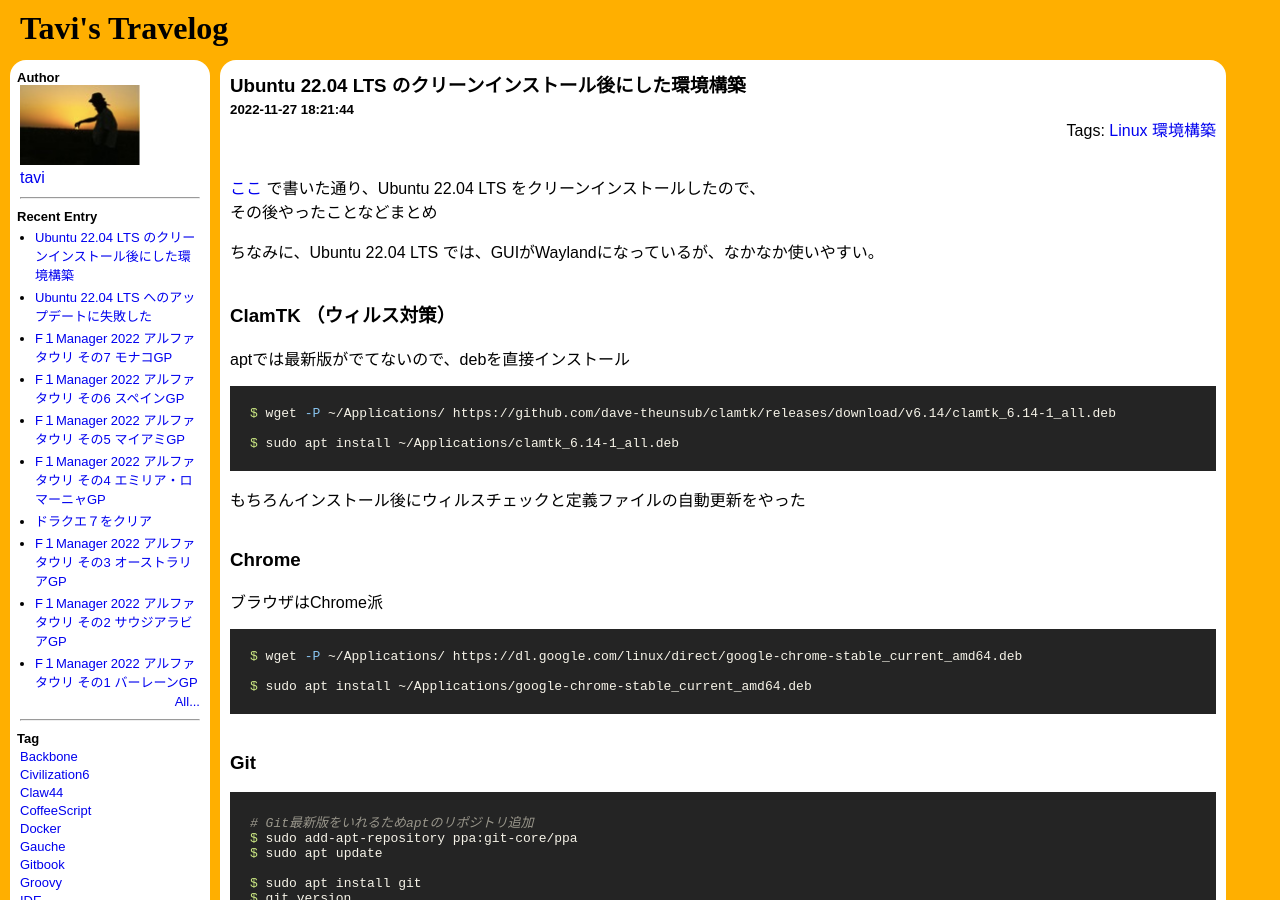
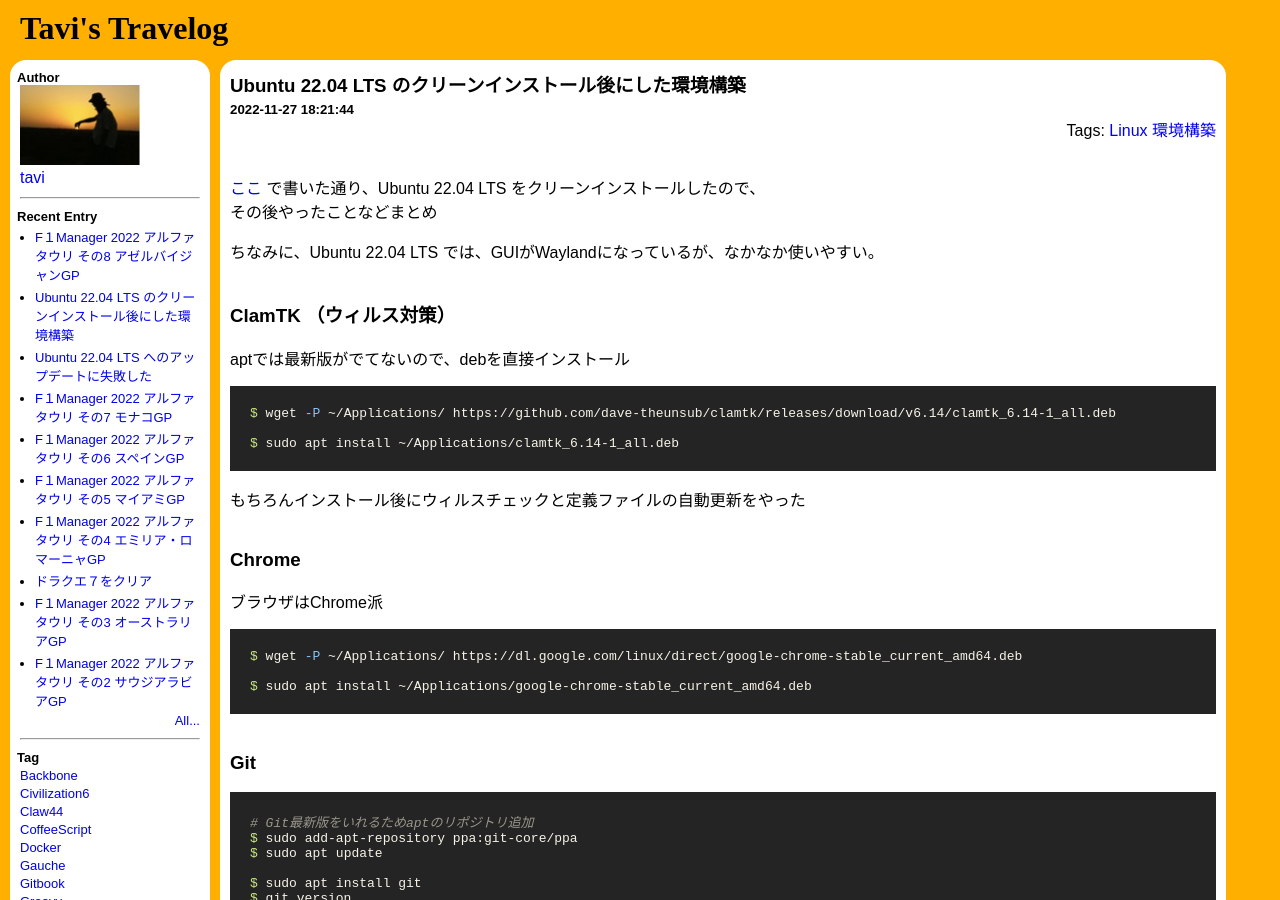
Before and after one commit to ryotakato/ryotakato.github.io, a Jekyll site: the page built from _posts/2022-11-27-made-env-after-ubuntu2204-install.md, in a window 1280 px wide and 900 px high. Built offline with Jekyll 4.4.1, drawn with Linux system fonts in a browser that asks for light colours; some of the changed lines change nothing that is shown; some of the changed text lies outside the part shown.

Commit message:
add article

````diff
--- a/_posts/2022-11-27-made-env-after-ubuntu2204-install.md
+++ b/_posts/2022-11-27-made-env-after-ubuntu2204-install.md
@@ -248,4 +248,7 @@
 # Steam
 $ sudo apt install steam
 
+# ImageMagick
+$ sudo apt install imagemagick
+
 ```
--- /dev/null
+++ b/_posts/2022-11-29-f1manager2022-alphatauri-08.md
@@ -0,0 +1,235 @@
+---
+layout: post
+title: "F１Manager 2022 アルファタウリ その8 アゼルバイジャンGP"
+tags : [ゲーム]
+date: 2022-11-29 09:07:44
+---
+
+Ubuntuアップデートなどで色々あって、最近プレイできてなかった。
+
+F1 Manager 2022の続き。
+市街地コースとして結構好きなアゼルバイジャンGP。
+
+
+目標:実際のアルファタウリの成績（ガスリー5位、角田14位）を超えること。
+
+ガスリー5位かー。かなり頑張ったね。
+これは超えることできないかも。
+
+
+
+
+
+### フリー走行
+
+今回から、サイドポッドとアンダーフロアのアップデートが入った。
+
+![alphatauri_08_01]({{ BASE_PATH }}/images/2022/11/29/alphatauri_08_01.png)
+
+コース特性的に、ストレートスピードや低速コーナーが早い車が有利なので、今回のアップデートは割と合ってるかも。
+
+
+また前みたいに100%目指すぞーと意気込んで始めたのに、
+
+
+![alphatauri_08_02]({{ BASE_PATH }}/images/2022/11/29/alphatauri_08_02.png)
+
+
+FP1の2回目の走行で角田がクラッシュ。
+もうFP1はリタイア。。。
+
+何やってるんだよ。。。幸いダメージはなかったものの、貴重なセッティング時間を潰してしまったらだめじゃん。
+
+
+こりゃ、角田はだめだな。あとはガスリーにかけるしかないかなと思っていると、
+なんとFP2終わりの段階で、
+
+
+![alphatauri_08_03]({{ BASE_PATH }}/images/2022/11/29/alphatauri_08_03.png)
+
+角田セッティング100%！
+どうした！？覚醒したか！？
+いやー、この一つ前のセッティングが60%ぐらいだったから、
+こんないきなりいくとは思わなかった。
+
+もうだめとか言ってごめんよ、最高だよ角田。
+
+こうなると、FP3がセッティングしなくていいので、
+丸々Hardのロングランにあてて、パーツ理解度とコース順応度を上げる。
+
+
+FP3終了後、ガスリーは、
+
+![alphatauri_08_04]({{ BASE_PATH }}/images/2022/11/29/alphatauri_08_04.png)
+
+セッティング97%
+隣に100%がいたから、参考にしやすかったんだけど、
+残りOversteerの項目だったから、合わせづらかった。
+
+
+まあ、悪くない。
+これで予選は頑張るぞー！
+
+
+
+
+### 予選
+
+今回は期待してるので、
+二人ともQ3進出は楽かなって思ってたんだけど、
+
+Q1の時点で、ガスリーは6位とか出しているだけど、
+角田が0.8秒ぐらい遅れているんだよね。
+あれー？どうしたセッティング100%。
+トラックポジションも悪くないタイミングで出したはずなんだけどな。
+
+
+Q2も惜しまず新品Softタイヤを使う。
+
+しかし、角田はガスリーより1秒も遅くて、Q2敗退で14位。
+うーん、セッティングのよさが結果につながっていかないなー。
+
+
+Q3結果は、
+
+![alphatauri_08_05]({{ BASE_PATH }}/images/2022/11/29/alphatauri_08_05.png)
+
+ガスリー5位！！
+最高。メルセデスの1台を食えてしまったよ。
+これは決勝も期待できる。
+
+
+
+
+### 決勝
+
+
+まずは、いつもの。
+
+[ピレリ　2022年F1第8戦アゼルバイジャンGP　レースレポート &#124; autosport web](https://www.as-web.jp/f1/828148)
+
+
+なるほど、市街地でSC出る確率が高いから、
+皆そのタイミングで上手くやったのね。
+
+ガスリーが 1Stopだったのは興味深い。
+それでも5位だから、デグラデーションは少なく、また抜きづらいってことね。
+
+
+こっちの戦略はどうするかなって思ったけど、とりあえず一番標準の戦略にしておく。
+
+![alphatauri_08_06]({{ BASE_PATH }}/images/2022/11/29/alphatauri_08_06.png)
+
+予想タイムとしては、
+M -> H -> S と 2Stopのほうがいいみたいだが、
+SC入るかもしれないので、
+上図の戦略で進めて、場合によっては早めのピットストップにする感じ。
+
+
+
+
+では、スタート
+
+![alphatauri_08_07]({{ BASE_PATH }}/images/2022/11/29/alphatauri_08_07.png)
+
+5位のガスリーより上位はMediumで、それより下はSoft。
+角田も似た状況。
+1StopでいくならSoft勢を抑えていけるかが重要だが、どうかな。
+
+数周して角田の前を走ってたアロンソとシューマッハがクラッシュ。
+これで2台ともリタイヤなので、角田は労せずして2ランクアップ。
+
+さて、そこからSafety Car が入ったので、隊列の差がリセットされる。
+
+Safety Car 明けの後、ガスリーと角田の燃料が少しあまり気味なので、
+差を広げるためにPushを指示する。
+これが良かったのか、9周目段階で後続との差を広げることができている。
+
+
+![alphatauri_08_08]({{ BASE_PATH }}/images/2022/11/29/alphatauri_08_08.png)
+
+
+さらに11周目には最初Softで元気がよかったボッタスをパス。
+Soft勢はタイヤが垂れてきた感じがする。
+それにしても、今回は結構戦えているなー。
+いつもならボッタスやメルセデスとは全然戦えないのに。
+
+
+Soft勢が、16周〜19周あたりで交換を行い、
+21周あたりでこちらもそろそろかなと思っていると、
+タイヤ交換したばかりのマグヌッセンがクラッシュでSafety Car
+これはいいタイミング！
+すぐさまピットインを行う。
+
+![alphatauri_08_09]({{ BASE_PATH }}/images/2022/11/29/alphatauri_08_09.png)
+
+
+ロスなく交換できて、かなり得した。
+角田も交換して、ラッセルをアンダーカット。
+
+
+交換後は、長らくハミルトンと戦っていたガスリーは、
+DRSを使って抜きつ抜かれつを繰り返していたが、
+タイミングを見計らって、燃料やERSのPushを指示し、
+ハミルトンと差をつけることに成功。
+
+しかし、序盤でスピンして順位を落としていたはずのペレスが追ってくる。
+ラスト3周で追いつかれ、抜きつ抜かれつのデッドヒート。
+
+角田も1度は抜いたはずのオコンが追ってくる。
+
+勝負の行方は・・・
+
+
+
+![alphatauri_08_10]({{ BASE_PATH }}/images/2022/11/29/alphatauri_08_10.png)
+
+
+ガスリー表彰台！！！！
+
+
+
+![alphatauri_08_11]({{ BASE_PATH }}/images/2022/11/29/alphatauri_08_11.png)
+
+![alphatauri_08_12]({{ BASE_PATH }}/images/2022/11/29/alphatauri_08_12.png)
+
+
+表彰台乗るとちゃんとムービーがあるんだな！！
+
+
+![alphatauri_08_13]({{ BASE_PATH }}/images/2022/11/29/alphatauri_08_13.png)
+
+
+角田は残念ながらオコンに抜かれてしまったが、
+それでも5ランクアップの9位。
+ポイントゲット！
+
+これでドライバーズランキングもコンストラクターズランキングも大量得点。
+
+
+![alphatauri_08_14]({{ BASE_PATH }}/images/2022/11/29/alphatauri_08_14.png)
+
+![alphatauri_08_15]({{ BASE_PATH }}/images/2022/11/29/alphatauri_08_15.png)
+
+
+
+
+今回は1Stopが正解だったな。
+それにSoftより、M -> Hで問題なかった。
+
+
+
+
+
+### 感想
+
+ガスリー5位は無理だろうと思っていたけど、蓋をあけてみると表彰台とか、最高すぎる。
+アンダーフロアやサイドポッドのアップデートが機能したのと、
+コース特性が合ってたことを上手く結果につなげることができた。
+
+今回でわかったけど、Push指示は、
+抜いたときに差をつけるために使うのがよさそう。
+オーバーテイクはDRSでできるから、そこで使うのはもったいない。
+DRSだけで抜けないペース差だったら、どうせまた抜き返されるしね。
+
+次は1週間後のカナダ、ジル・ビルヌーブ・サーキット。
````
Also changed, not shown: images/2022/11/29/alphatauri_08_01.png (added), images/2022/11/29/alphatauri_08_02.png (added), images/2022/11/29/alphatauri_08_03.png (added), images/2022/11/29/alphatauri_08_04.png (added), images/2022/11/29/alphatauri_08_05.png (added), images/2022/11/29/alphatauri_08_06.png (added), images/2022/11/29/alphatauri_08_07.png (added), images/2022/11/29/alphatauri_08_08.png (added), images/2022/11/29/alphatauri_08_09.png (added), images/2022/11/29/alphatauri_08_10.png (added), images/2022/11/29/alphatauri_08_11.png (added), images/2022/11/29/alphatauri_08_12.png (added), images/2022/11/29/alphatauri_08_13.png (added), images/2022/11/29/alphatauri_08_14.png (added), 1 other file.
